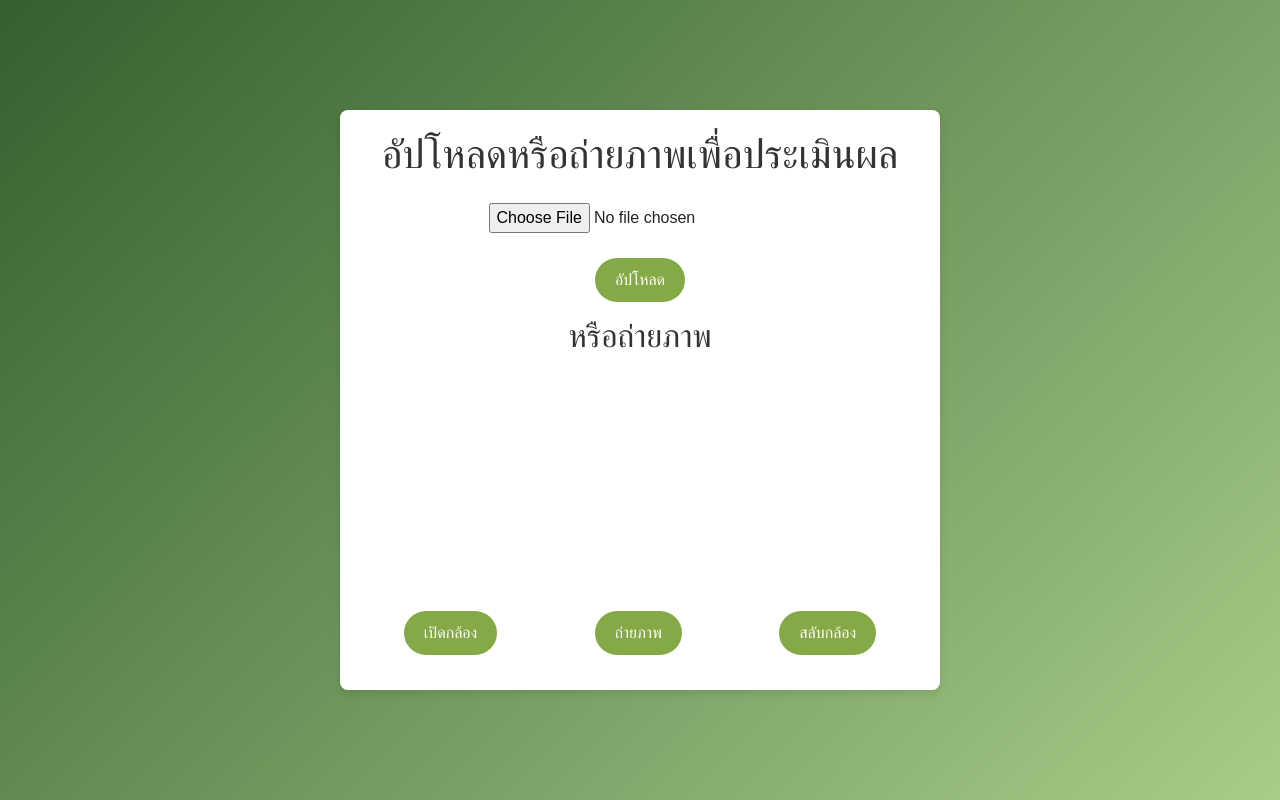
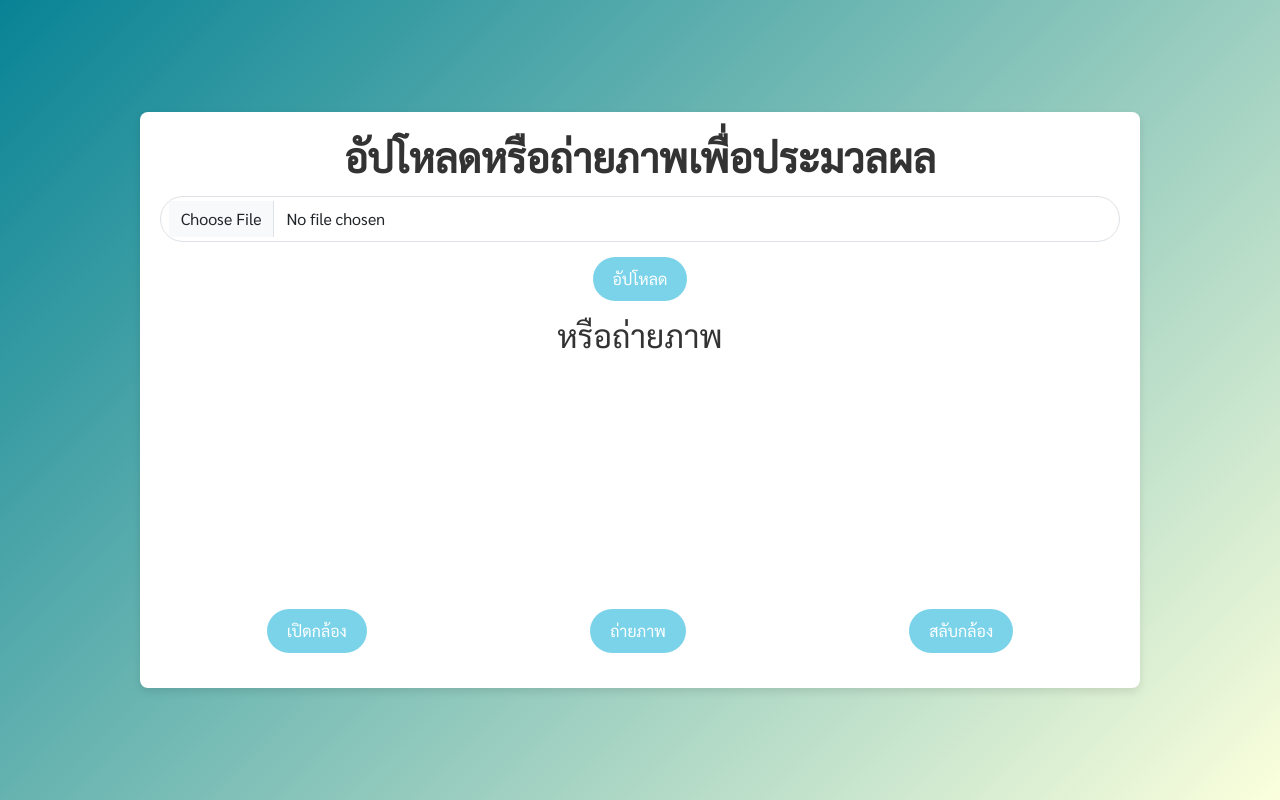
Before and after one commit to supeeya/drug-api, a FastAPI app: page / in a window 1280 px wide. Run offline with FastAPI, Linux system fonts and the light colour scheme.

Commit message:
Update index.html

```diff
--- a/templates/index.html
+++ b/templates/index.html
@@ -1,49 +1,64 @@
 <!DOCTYPE html>
 <html lang="th">
+
 <head>
     <meta charset="UTF-8">
     <meta name="viewport" content="width=device-width, initial-scale=1.0">
     <link href="https://cdn.jsdelivr.net/npm/bootstrap@5.3.3/dist/css/bootstrap.min.css" rel="stylesheet"
         integrity="sha384-QWTKZyjpPEjISv5WaRU9OFeRpok6YctnYmDr5pNlyT2bRjXh0JMhjY6hW+ALEwIH" crossorigin="anonymous">
-    <title>อัปโหลดหรือถ่ายภาพเพื่อประเมินผล</title>
+    <link href='https://fonts.googleapis.com/css?family=Sarabun' rel='stylesheet'>
+
+    <title>อัปโหลดหรือถ่ายภาพเพื่อประมวลผล</title>
     <style>
         body {
-            font-family: Arial, sans-serif;
+            font-family: 'Sarabun';
             margin: 0;
             padding: 0;
-            background: linear-gradient(135deg, #355F2E, #A8CD89);
+            background: linear-gradient(135deg, #088395, #FBFFDC);
             height: 100vh;
             display: flex;
             align-items: center;
             justify-content: center;
         }
+
         .container {
-            max-width: 600px;
+            max-width: 1000px;
+            margin: 50px auto;
             padding: 20px;
             background-color: #ffffff;
             box-shadow: 0 4px 8px rgba(0, 0, 0, 0.1);
             border-radius: 8px;
         }
-        h1, h2 {
+
+        h1,
+        h2 {
             text-align: center;
             color: #333;
         }
-        input[type="file"], input[type="submit"], button {
+
+        input[type="file"],
+        input[type="submit"],
+        button {
             display: block;
             margin: 15px auto;
             padding: 10px 20px;
             border-radius: 25px;
         }
-        input[type="submit"], button {
-            background-color: #85A947;
+
+        input[type="submit"],
+        button {
+            background-color: #7BD3EA;
             color: white;
             border: none;
             cursor: pointer;
             transition: 0.3s;
         }
-        input[type="submit"]:hover, button:hover {
-            background-color: #6E8C3D;
+
+        input[type="submit"]:hover,
+        button:hover {
+            background-color: #A7ECEE;
         }
+
         video {
             display: block;
             margin: 20px auto;
@@ -51,22 +66,40 @@
             max-width: 400px;
             border-radius: 8px;
         }
+
         canvas {
             display: none;
         }
+
         .button-group {
             display: flex;
             justify-content: center;
             gap: 10px;
             margin-top: 15px;
         }
+
+        @media (max-width: 576px) {
+            .container {
+                width: 95%;
+                /* เพิ่มความชิดขอบในหน้าจอเล็ก */
+            }
+
+            .button-group button {
+                width: 100%;
+            }
+
+            video {
+                width: 100%;
+            }
+        }
     </style>
 </head>
+
 <body>
     <div class="container">
-        <h1>อัปโหลดหรือถ่ายภาพเพื่อประเมินผล</h1>
+        <h1 style="font-weight: bold; color: #333; text-align: center;">อัปโหลดหรือถ่ายภาพเพื่อประมวลผล</h1>
         <form action="/upload/" enctype="multipart/form-data" method="post">
-            <input name="file" type="file" required>
+            <input name="file" class="form-control mt-3" type="file" required>
             <input type="submit" value="อัปโหลด">
         </form>
 
@@ -176,4 +209,5 @@
         integrity="sha384-YvpcrYf0tY3lHB60NNkmXc5s9fDVZLESaAA55NDzOxhy9GkcIdslK1eN7N6jIeHz"
         crossorigin="anonymous"></script>
 </body>
+
 </html>
```
Lines whose indentation alone changed are shown as unchanged.
